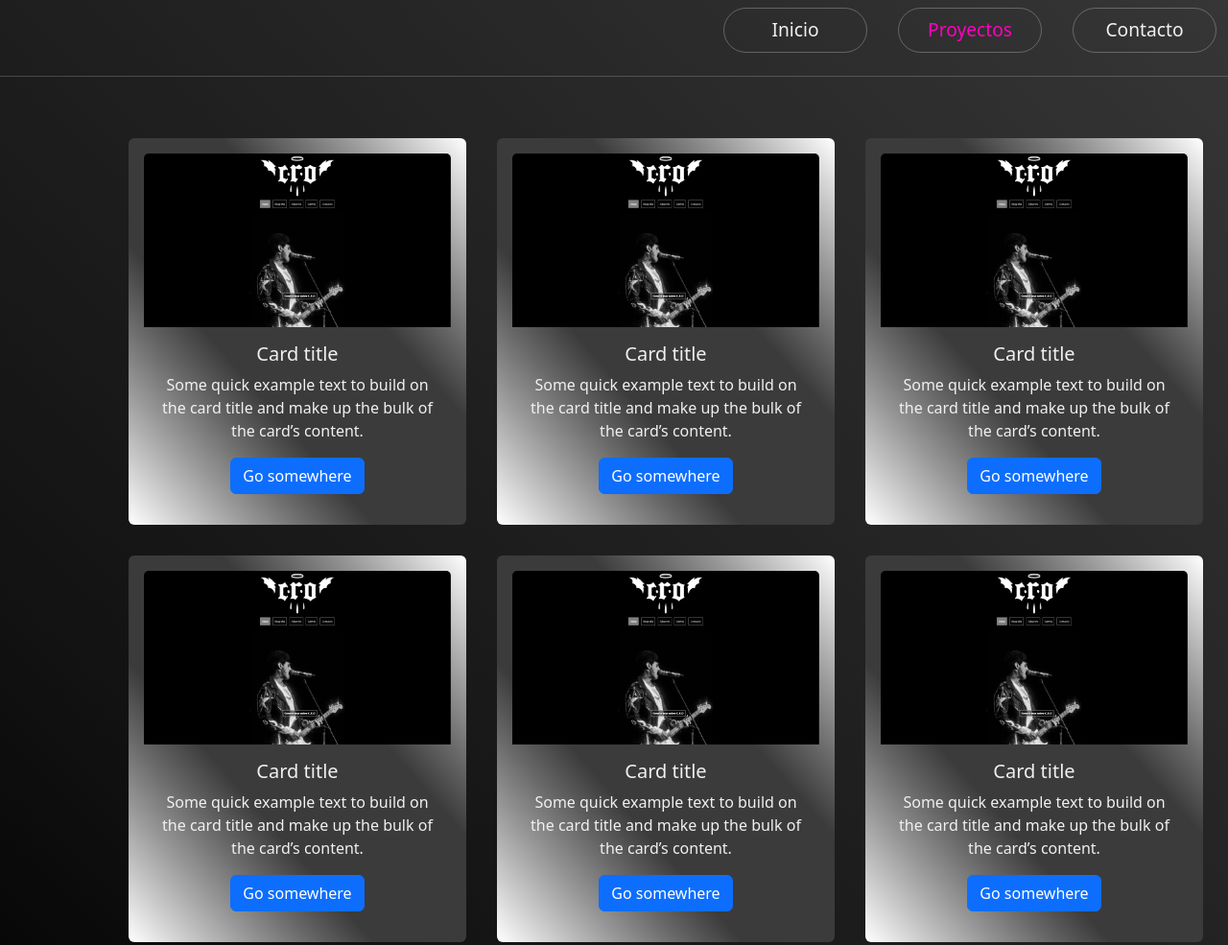
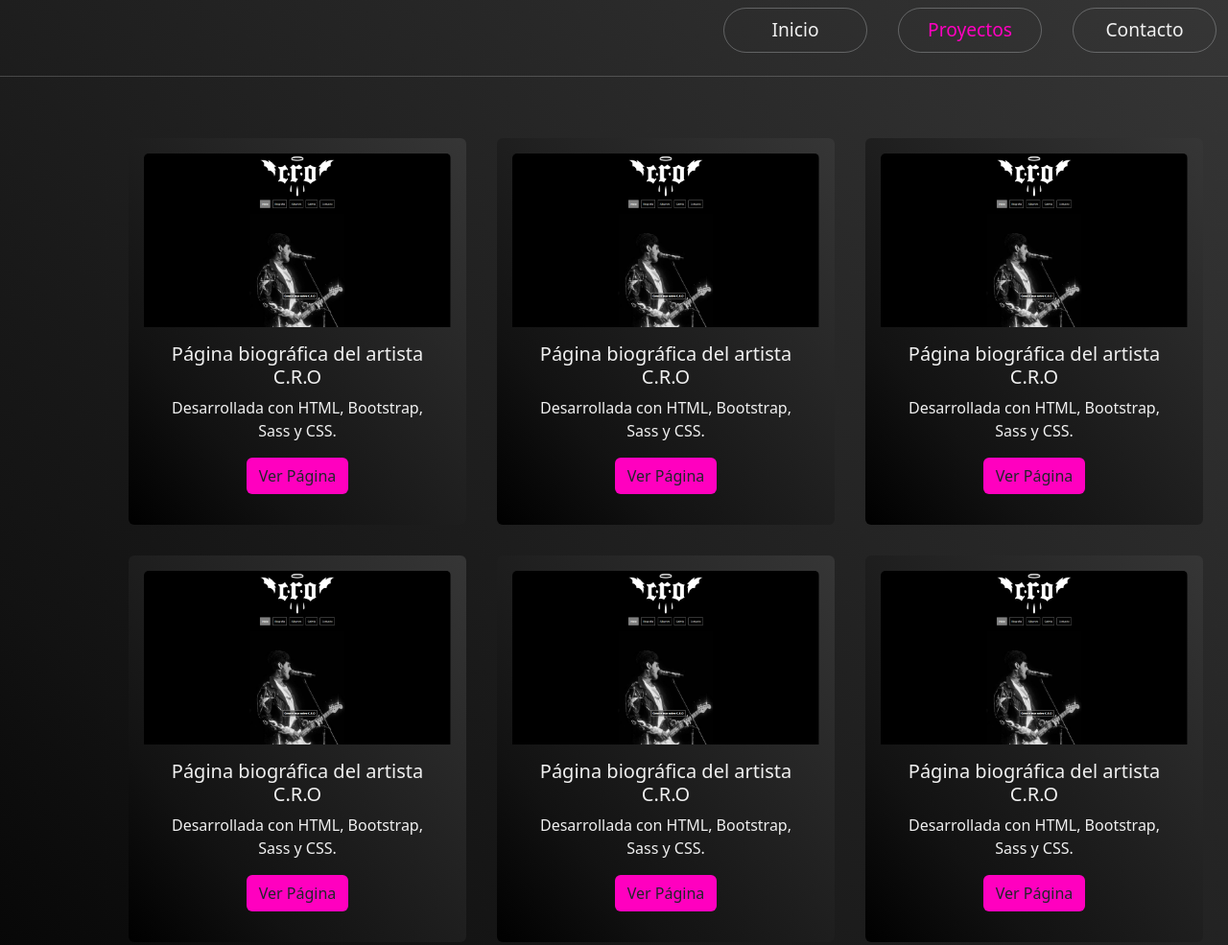
Before and after one commit to marianoavila07/preEntrega2-AvilaMariano, a plain HTML site: page paginas/proyectos.html in a window 1280 px wide. Shown: the top 985 px of the page at 96% size. Drawn offline with Linux system fonts and the light colour scheme.

Commit message:
Completo para ultima pre entrega con Sass y animaciones

```diff
--- a/paginas/proyectos.html
+++ b/paginas/proyectos.html
@@ -30,49 +30,49 @@
             <div class="card">
                 <img src="../medios/Captura.PNG" class="card-img-top" alt="...">
                 <div class="card-body">
-                    <h5 class="card-title">Card title</h5>
-                    <p class="card-text">Some quick example text to build on the card title and make up the bulk of the card’s content.</p>
-                    <a href="#" class="btn btn-primary">Go somewhere</a>
+                    <h5 class="card-title">Página biográfica del artista C.R.O</h5>
+                    <p class="card-text">Desarrollada con HTML, Bootstrap, Sass y CSS.</p>
+                    <a href="https://marianoavila07.github.io/ProyectoFinal/" target="_blank" class="btn btn-proyecto">Ver Página</a>
                 </div>
             </div>
             <div class="card">
                 <img src="../medios/Captura.PNG" class="card-img-top" alt="...">
                 <div class="card-body">
-                    <h5 class="card-title">Card title</h5>
-                    <p class="card-text">Some quick example text to build on the card title and make up the bulk of the card’s content.</p>
-                    <a href="#" class="btn btn-primary">Go somewhere</a>
+                    <h5 class="card-title">Página biográfica del artista C.R.O</h5>
+                    <p class="card-text">Desarrollada con HTML, Bootstrap, Sass y CSS.</p>
+                    <a href="https://marianoavila07.github.io/ProyectoFinal/" target="_blank" class="btn btn-proyecto">Ver Página</a>
                 </div>
             </div>
             <div class="card">
                 <img src="../medios/Captura.PNG" class="card-img-top" alt="...">
                 <div class="card-body">
-                    <h5 class="card-title">Card title</h5>
-                    <p class="card-text">Some quick example text to build on the card title and make up the bulk of the card’s content.</p>
-                    <a href="#" class="btn btn-primary">Go somewhere</a>
+                    <h5 class="card-title">Página biográfica del artista C.R.O</h5>
+                    <p class="card-text">Desarrollada con HTML, Bootstrap, Sass y CSS.</p>
+                    <a href="https://marianoavila07.github.io/ProyectoFinal/" target="_blank" class="btn btn-proyecto">Ver Página</a>
                 </div>
             </div>
             <div class="card">
                 <img src="../medios/Captura.PNG" class="card-img-top" alt="...">
                 <div class="card-body">
-                    <h5 class="card-title">Card title</h5>
-                    <p class="card-text">Some quick example text to build on the card title and make up the bulk of the card’s content.</p>
-                    <a href="#" class="btn btn-primary">Go somewhere</a>
+                    <h5 class="card-title">Página biográfica del artista C.R.O</h5>
+                    <p class="card-text">Desarrollada con HTML, Bootstrap, Sass y CSS.</p>
+                    <a href="https://marianoavila07.github.io/ProyectoFinal/" target="_blank" class="btn btn-proyecto">Ver Página</a>
                 </div>
             </div>
             <div class="card">
                 <img src="../medios/Captura.PNG" class="card-img-top" alt="...">
                 <div class="card-body">
-                    <h5 class="card-title">Card title</h5>
-                    <p class="card-text">Some quick example text to build on the card title and make up the bulk of the card’s content.</p>
-                    <a href="#" class="btn btn-primary">Go somewhere</a>
+                    <h5 class="card-title">Página biográfica del artista C.R.O</h5>
+                    <p class="card-text">Desarrollada con HTML, Bootstrap, Sass y CSS.</p>
+                    <a href="https://marianoavila07.github.io/ProyectoFinal/" target="_blank" class="btn btn-proyecto">Ver Página</a>
                 </div>
             </div>
             <div class="card">
                 <img src="../medios/Captura.PNG" class="card-img-top" alt="...">
                 <div class="card-body">
-                    <h5 class="card-title">Card title</h5>
-                    <p class="card-text">Some quick example text to build on the card title and make up the bulk of the card’s content.</p>
-                    <a href="#" class="btn btn-primary">Go somewhere</a>
+                    <h5 class="card-title">Página biográfica del artista C.R.O</h5>
+                    <p class="card-text">Desarrollada con HTML, Bootstrap, Sass y CSS.</p>
+                    <a href="https://marianoavila07.github.io/ProyectoFinal/" target="_blank" class="btn btn-proyecto">Ver Página</a>
                 </div>
             </div>
         </section>
--- a/sass/generales/_variables.scss
+++ b/sass/generales/_variables.scss
@@ -5,7 +5,6 @@ $color-rosa-1: #ba09ce;
 $color-rosa-2: #ff00bf;
 $border-footer: #ffffff31;
 $border-nav: #e5e7eb4b;
-$card: linear-gradient(to right top, #ffffff, #cacaca, #979797, #676767, #3b3b3b, #3b3b3b, #3b3b3b, #3b3b3b, #676767, #979797, #cacaca, #ffffff);
 $sombras: 1px 8px 20px #3d0238;
 
 //mixin
--- a/sass/pages/_proyectos.scss
+++ b/sass/pages/_proyectos.scss
@@ -9,9 +9,12 @@
     .card {
         padding: 1rem;
         text-align: center;
-        background-image: $card;
+        background-image: $background;
         border: 0;
         width: 22rem;
         color: $color-texto;
+        .btn-proyecto{
+            background-color: $color-rosa-2;
+        }
     }
 }
```
Also changed, not shown: css/main.css, 1 other file.
